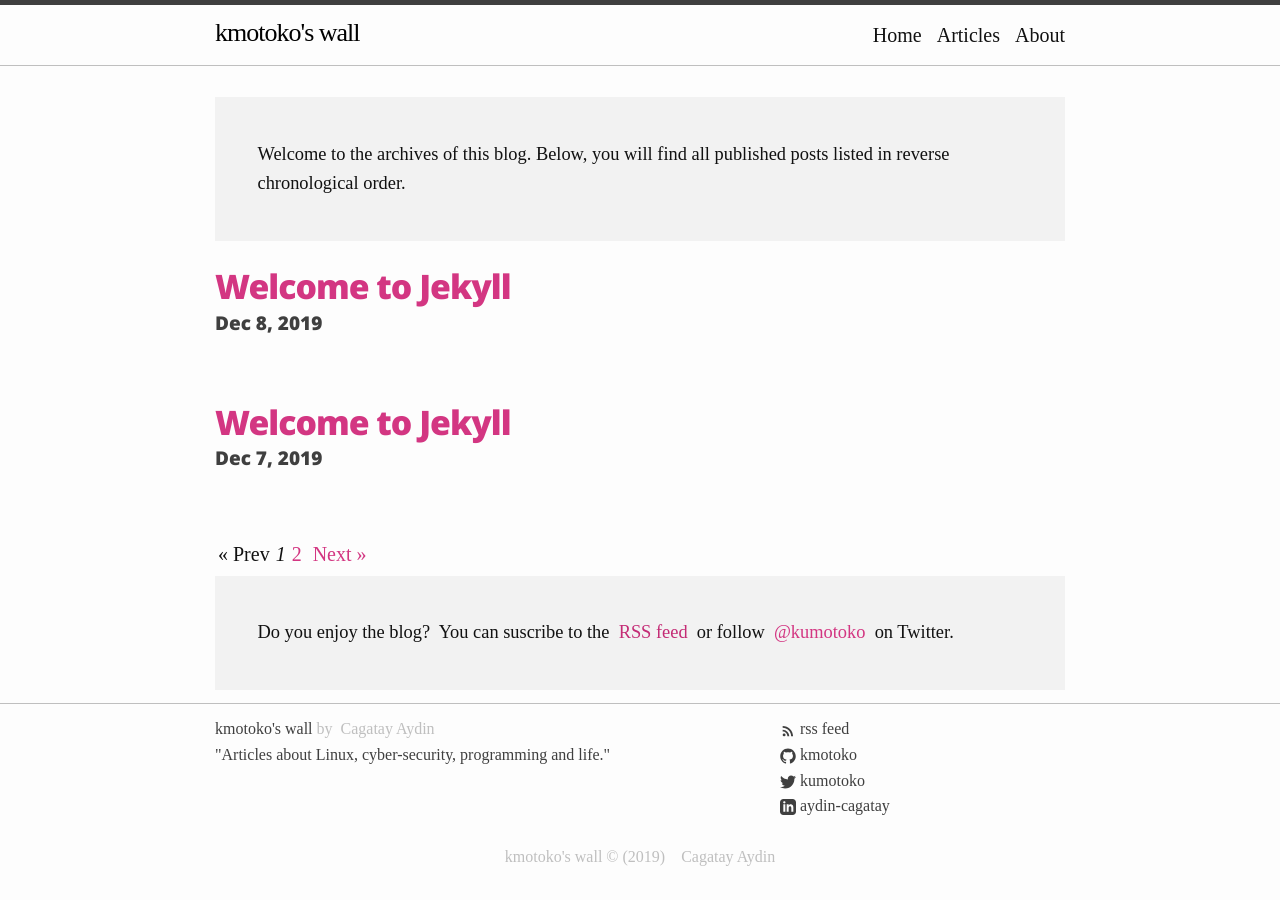
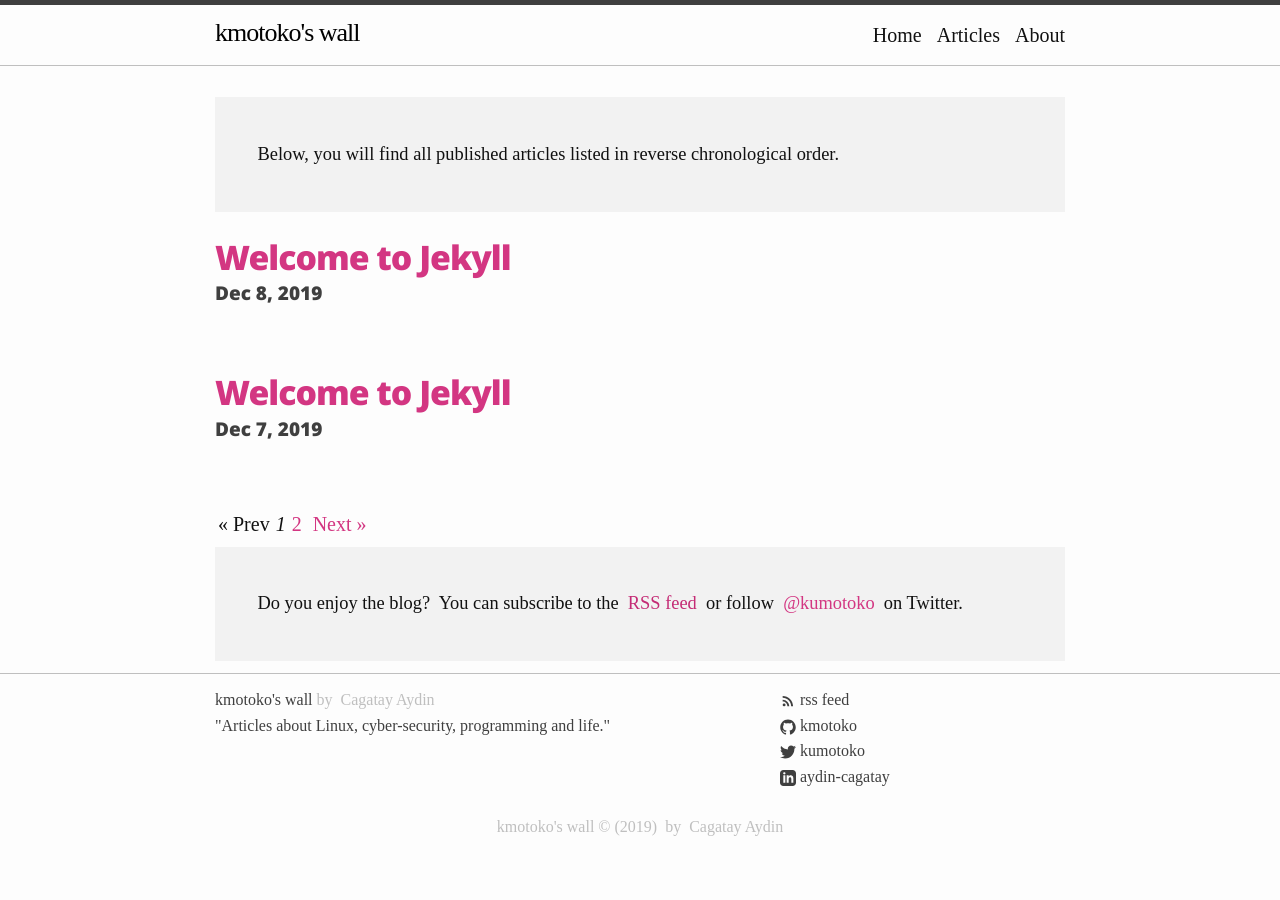
Before and after one commit to kmotoko/kmotokos-wall, a Jekyll site: the page built from articles/index.html, in a window 1280 px wide. Built offline with Jekyll 4.4.1, drawn with Linux system fonts in a browser that asks for light colours; some web fonts are replaced; the list of posts is cut into pages by our own code.

Commit message:
Revised theme strings.

```diff
--- a/_data/academic_strings.yml
+++ b/_data/academic_strings.yml
@@ -6,14 +6,14 @@
 lastupdated:
   en: "last updated on"
 revhistory:
-  en: "See the revision history for this post"
+  en: "See the revision history for this article"
 cta:
   like:
     en: "Do you enjoy the blog?"
   post:
-    en: "Did you like that post?"
+    en: "Did you like that article?"
   rss:
-    en: ["You can suscribe to the", "RSS feed", ""]
+    en: ["You can subscribe to the", "RSS feed"]
   twitter:
     en: ["or follow", "on Twitter"]
 links:
@@ -21,17 +21,22 @@
 by:
   en: "by"
 legal:
-  en: ["by", "is available under the license"]
+  en: [
+  "The content of the website is licensed under",
+  "The code of this software is licensed under",
+  "unless otherwise stated.",
+  "by"
+  ]
 feed:
   en: "RSS feed"
 menu:
   en: "Menu:"
 archive:
-  en: "Welcome to the archives of this blog. Below, you will find all published posts listed in reverse chronological order."
+  en: "Below, you will find all published articles listed in reverse chronological order."
 all_posts:
-  en: ["See", "all published posts"]
+  en: ["See", "all published articles"]
 notfound:
-  en: "I guess this page has moved somewhere else..."
+  en: "Page Not Found"
 versions:
   en: "English version:"
 no_versions:
```
